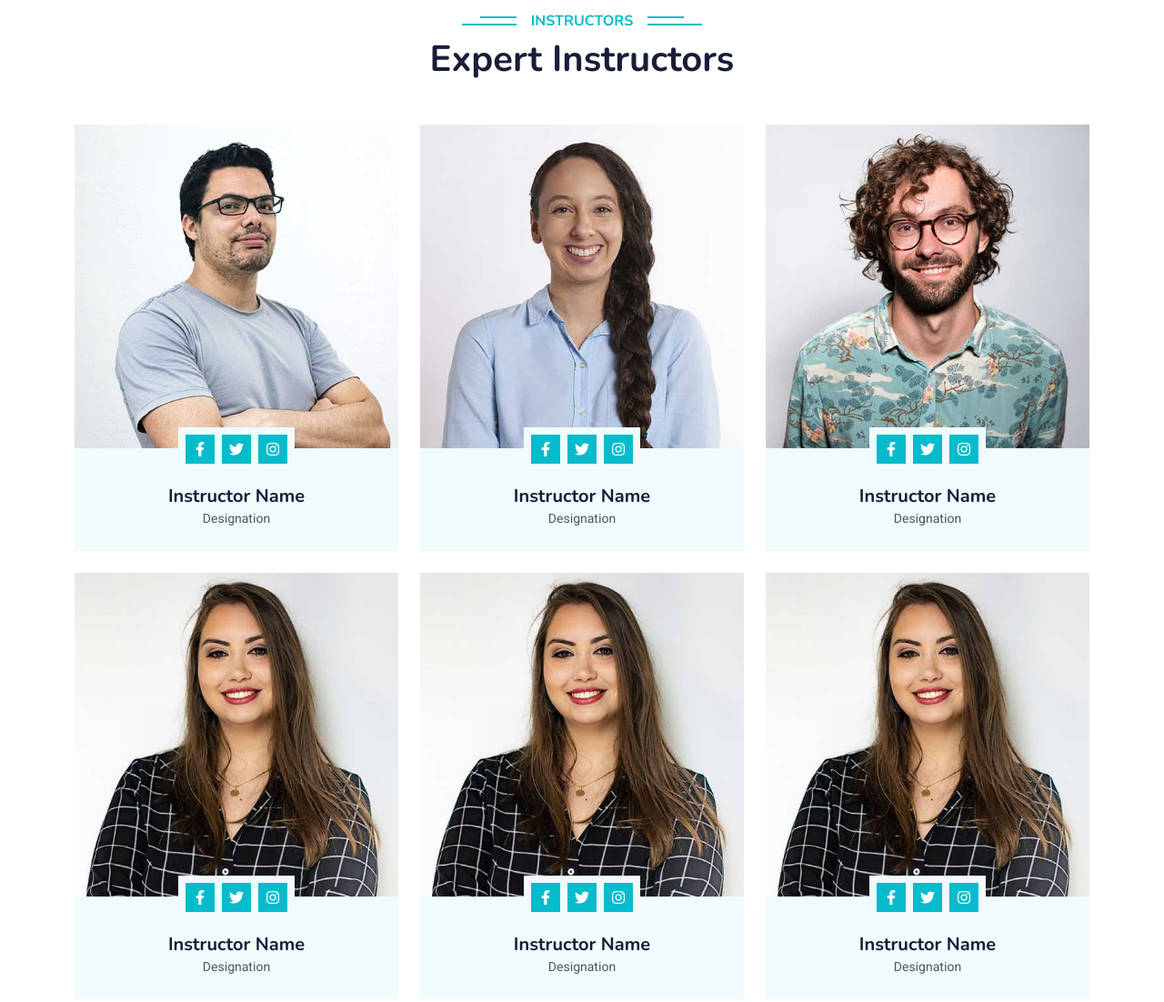
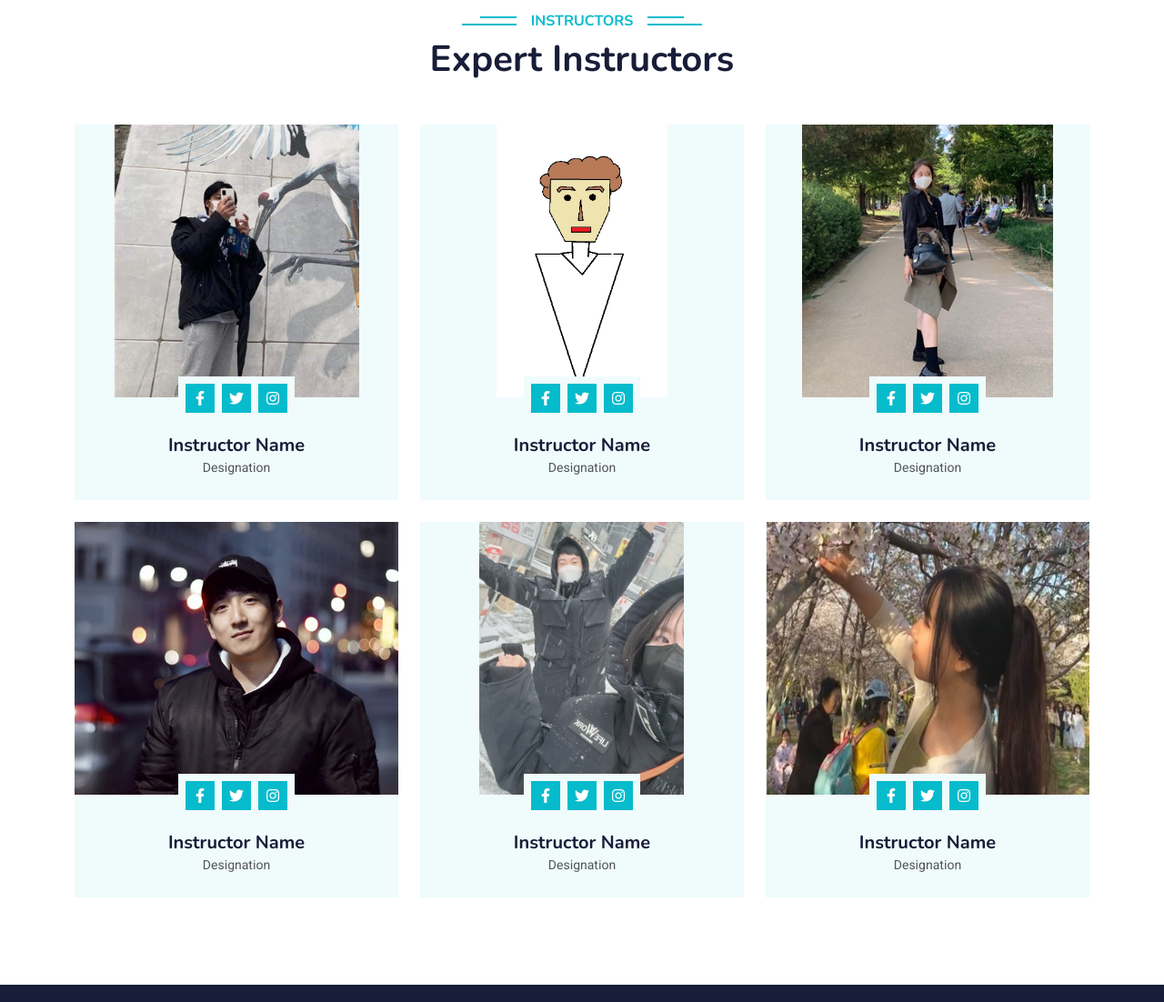
Before and after one commit to feiron0204/BitCamp, a plain HTML site: page elearning-1.0.0/index.html in a window 1280 px wide. Shown: the part 880-1982 px from the top of the page at 91% size. Drawn offline with nearby package versions, Linux system fonts and the light colour scheme.

Commit message:
modify image & size ver 1.0

```diff
--- a/elearning-1.0.0/css/style.css
+++ b/elearning-1.0.0/css/style.css
@@ -286,11 +286,17 @@
 
 /*** Team ***/
 .team-item img {
+    display: block;
     transition: .5s;
+    height: 300px;
+    margin-left: auto;
+    margin-right: auto;
 }
 
 .team-item:hover img {
     transform: scale(1.1);
+    height: 300px;
+    align-content: center;
 }
 
 
--- a/elearning-1.0.0/index.html
+++ b/elearning-1.0.0/index.html
@@ -137,8 +137,8 @@
             <div class="row g-4">
                 <div class="col-lg-4 col-md-6 wow fadeInUp" data-wow-delay="0.1s">
                     <div class="team-item bg-light">
-                        <div class="overflow-hidden">
-                            <img class="img-fluid" src="img/team-1.jpg" alt="">
+                        <div class="overflow-hidden ">
+                            <img class="img-fluid" src="img/CW.jpg" alt="">
                         </div>
                         <div class="position-relative d-flex justify-content-center" style="margin-top: -23px;">
                             <div class="bg-light d-flex justify-content-center pt-2 px-1">
@@ -157,8 +157,8 @@
                 </div>
                 <div class="col-lg-4 col-md-6 wow fadeInUp" data-wow-delay="0.3s">
                     <div class="team-item bg-light">
-                        <div class="overflow-hidden">
-                            <img class="img-fluid" src="img/team-2.jpg" alt="">
+                        <div class="overflow-hidden ">
+                            <img class="img-fluid" src="img/JW.jpg" alt="">
                         </div>
                         <div class="position-relative d-flex justify-content-center" style="margin-top: -23px;">
                             <div class="bg-light d-flex justify-content-center pt-2 px-1">
@@ -177,8 +177,8 @@
                 </div>
                 <div class="col-lg-4 col-md-6 wow fadeInUp" data-wow-delay="0.5s">
                     <div class="team-item bg-light">
-                        <div class="overflow-hidden">
-                            <img class="img-fluid" src="img/team-3.jpg" alt="">
+                        <div class="overflow-hidden ">
+                            <img class="img-fluid" src="img/KH.jpg" alt="">
                         </div>
                         <div class="position-relative d-flex justify-content-center" style="margin-top: -23px;">
                             <div class="bg-light d-flex justify-content-center pt-2 px-1">
@@ -197,8 +197,8 @@
                 </div>
                 <div class="col-lg-4 col-md-6 wow fadeInUp" data-wow-delay="0.7s">
                     <div class="team-item bg-light">
-                        <div class="overflow-hidden">
-                            <img class="img-fluid" src="img/team-4.jpg" alt="">
+                        <div class="overflow-hidden ">
+                            <img class="img-fluid" src="img/MS.jpg" alt="" >
                         </div>
                         <div class="position-relative d-flex justify-content-center" style="margin-top: -23px;">
                             <div class="bg-light d-flex justify-content-center pt-2 px-1">
@@ -217,8 +217,8 @@
                 </div>
                 <div class="col-lg-4 col-md-6 wow fadeInUp" data-wow-delay="0.9s">
                     <div class="team-item bg-light">
-                        <div class="overflow-hidden">
-                            <img class="img-fluid" src="img/team-4.jpg" alt="">
+                        <div class="overflow-hidden " >
+                            <img class="img-fluid "  src="img/SH.jpg" alt="">
                         </div>
                         <div class="position-relative d-flex justify-content-center" style="margin-top: -23px;">
                             <div class="bg-light d-flex justify-content-center pt-2 px-1">
@@ -237,8 +237,8 @@
                 </div>
                 <div class="col-lg-4 col-md-6 wow fadeInUp" data-wow-delay="1.1s">
                     <div class="team-item bg-light">
-                        <div class="overflow-hidden">
-                            <img class="img-fluid" src="img/team-4.jpg" alt="">
+                        <div class="overflow-hidden ">
+                            <img class="img-fluid" src="img/SR.jpg" alt="">
                         </div>
                         <div class="position-relative d-flex justify-content-center" style="margin-top: -23px;">
                             <div class="bg-light d-flex justify-content-center pt-2 px-1">
```
Also changed, not shown: elearning-1.0.0/css/bootstrap.min.css, elearning-1.0.0/img/CW.jpg (added), elearning-1.0.0/img/JW.jpg (added), elearning-1.0.0/img/KH.jpg (added), elearning-1.0.0/img/MS.jpg (added), elearning-1.0.0/img/SH.jpg (added), elearning-1.0.0/img/SR.jpg (added).
